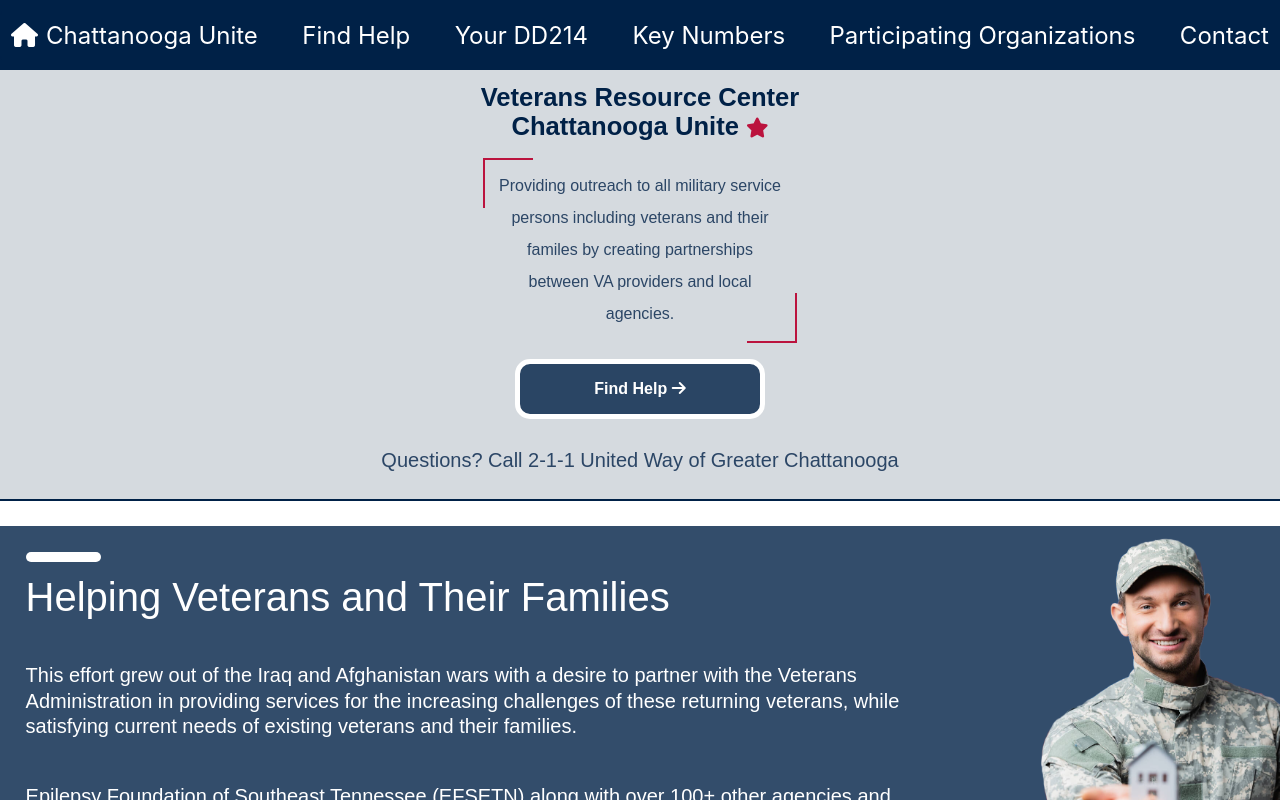
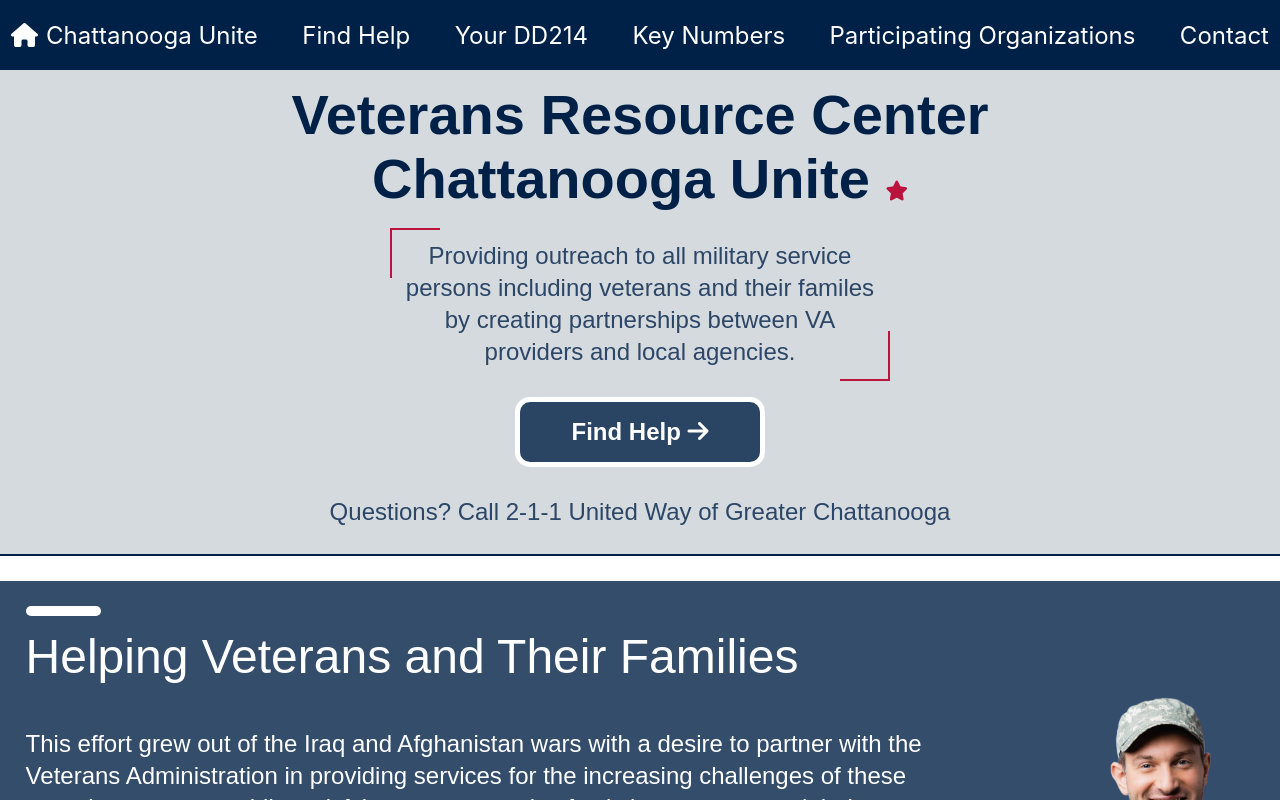
Before and after one commit to prestoncraw/Chattanooga-Unite, a Next.js app: page / in a window 1280 px wide. Shown: the top 800 px of the page. Built offline with nearby package versions, Linux system fonts and the light colour scheme.

Commit message:
fix font-size scaling, red corners, and info page images

```diff
--- a/pages/contact.js
+++ b/pages/contact.js
@@ -17,7 +17,7 @@
                 <div className="grayBackgroundHead centered">
                 <h1 className="title">Contact Us <span className="red"></span><br></br></h1>
                 <div className="imageContainerHead">
-                <Image src="/images/unitedwayblack.png" alt="United Way Left Image" className="rightImageHead" width={100} height={200} />
+                <Image src="/images/unitedwayblack.png" alt="United Way Left Image" className="rightImageHead" width={150} height={300} />
                 <p className="cornersPages description_dark">Get in touch with us for any questions or support related to our services for veterans. We're here to help and appreciate your service.</p>
                 <Image src="/images/chattanoogaway.png" alt="Chattanooga Unite Veteran's Resource Center Right Image" className="leftImageHead" width={150} height={300} />                </div>
                 </div>
--- a/pages/key-numbers.js
+++ b/pages/key-numbers.js
@@ -18,7 +18,7 @@
                 <div className="grayBackgroundHead centered">
                     <h1 className="title">Key Number For Veterans <span className="red"></span><br></br></h1>
                     <div className="imageContainerHead">
-                    <Image src="/images/unitedwayblack.png" alt="United Way Left Image" className="rightImageHead" width={100} height={200} />
+                    <Image src="/images/unitedwayblack.png" alt="United Way Left Image" className="rightImageHead" width={150} height={300} />
                         <p className="cornersPages description_dark">Providing veterans with vital information that helps point them in the right direction to start receiving help they deserve.</p>
                         <Image src="/images/chattanoogaway.png" alt="Chattanooga Unite Veteran's Resource Center Right Image" className="leftImageHead" width={150} height={300} />
                     </div>
--- a/pages/participating-organizations.js
+++ b/pages/participating-organizations.js
@@ -32,7 +32,7 @@
         <div className="grayBackgroundHead centered">
         <h1 className="title">Participating Organizations <span className="red"></span><br></br></h1>
         <div className="imageContainerHead">
-        <Image src="/images/unitedwayblack.png" alt="United Way Left Image" className="rightImageHead" width={150} height={200} />
+        <Image src="/images/unitedwayblack.png" alt="United Way Left Image" className="rightImageHead" width={150} height={300} />
         <p className="cornersPages description_dark">Partnering with top organizations to provide extensive resources.</p>
         <Image src="/images/chattanoogaway.png" alt="Chattanooga Unite Veteran's Resource Center Right Image" className="leftImageHead" width={150} height={300} />
         </div>
--- a/pages/your-dd214.js
+++ b/pages/your-dd214.js
@@ -18,7 +18,7 @@
             <h1 className="title">Your DD214</h1>
             <br />
             <div className="imageContainerHead">
-              <Image src="/images/unitedwayblack.png" alt="United Way Left Image" className="rightImageHead" width={100} height={200} />
+              <Image src="/images/unitedwayblack.png" alt="United Way Left Image" className="rightImageHead" width={150} height={300} />
               <p className="cornersPages description_dark centered">Providing veterans information about your dd214.</p>
               <Image src="/images/chattanoogaway.png" alt="Chattanooga Unite Veteran's Resource Center Right Image" className="leftImageHead" width={150} height={300} />
             </div>
--- a/styles/Footer.module.css
+++ b/styles/Footer.module.css
@@ -103,9 +103,14 @@
     text-align: left;
     padding-bottom: 10px;
   }
+  .footer_container {
+    margin: auto;
+    width: 100%;
+  }
   .container {
     align-items: left;
     justify-content: left;
+    width: 100%;
   }
 
   .army{
--- a/styles/NavBar.module.css
+++ b/styles/NavBar.module.css
@@ -22,14 +22,6 @@
     padding: 10px;
     border: 1px #002147 solid;
     border-radius: 5px;
-}
-
-.mobile_container div:hover {
-    /* color:rgb(199, 199, 199); */
-    /* border: 1px #002147 solid;
-    background-color: #334D6C;
-    transition: 200ms; */
-
 }
 
 .mobile_menu {
--- a/styles/globals.css
+++ b/styles/globals.css
@@ -11,7 +11,8 @@
 .title {
   margin: 0 0 1rem;
   line-height: 1.15;
-  font-size: min(max(2vw, 25px), 50px);
+  font-size: 3.5rem;
+  /* font-size: min(max(2vw, 25px), 50px); */
   color: #002147;
   text-align: center;
   font-family: Arial, sans-serif;
@@ -70,7 +71,8 @@
 }
 
 .title_light, .title_dark {
-  font-size: min(max(4vw, 25px), 40px);
+  font-size: 3rem;
+  /* font-size: min(max(4vw, 25px), 40px); */
   margin: 1vw;
   font-weight: lighter;
 }
@@ -83,9 +85,15 @@
   color: white;
 }
 
+p {
+  font-size: 1.5rem;
+}
+
 .description_dark, .description_light, .description_dark p, .description_light p {
-  font-size: min(max(3vw, 12px), 20px);
-  line-height: min(max(2vw, 20px), 40px);
+  /* font-size: min(max(3vw, 12px), 20px); */
+  font-size: 1.5rem;
+  /* line-height: min(max(2vw, 20px), 40px); */
+  line-height: 2rem;
   padding: 1vw;
   max-width: 75%;
   min-width: 300px;
@@ -104,10 +112,10 @@
   background-size: 50px 2px,2px 50px;
   background-color: transparent;
   background-repeat: no-repeat;
-  padding: 1vw;
-  width: 25%;
+  /* padding: 1vw; */
+  width: 500px;
   min-width: 300px;
-  font-size: 1rem;
+  font-size: 1.5rem;
   line-height: 2rem;
 }
 
@@ -116,14 +124,14 @@
   background-size: 50px 2px,2px 50px;
   background-color: transparent;
   background-repeat: no-repeat;
-  width: 25%;
+  width: 400px;
   min-width: 250px;
-  max-width: 4rem;
-  font-size: 1rem;
+  /* max-width: 4rem; */
+  font-size: 1.5rem;
   line-height: 2rem;
   display: flex;
   align-items: center;
-  margin-right: -3%;
+  /* margin-right: -3%; */
   text-align: center;
 }
 
@@ -134,19 +142,22 @@
 
 .sub_title_text_centered {
   color: white;
-  font-size: 1.75vw;
+  /* font-size: 1.75vw; */
+  font-size: 1.5rem;
   text-decoration: underline;
   text-align: center;
 }
 
 .text_centered {
   color: white;
-  font-size: 1.5vw;
+  /* font-size: 1.5vw; */
+  font-size: 1.5rem;
   text-align: center;
 }
 
 .sub_text_centered {
-  font-size: 1.5vw;
+  /* font-size: 1.5vw; */
+  font-size: 1.5rem;
 }
 
 .col1 {
@@ -176,7 +187,7 @@
 
 .btn_outline_dark {
   border-radius: 15px;
-  font-size: 1rem;
+  font-size: 1.5rem;
   padding: 1rem 2rem;
   margin: 1rem;
   width: 250px;
@@ -211,27 +222,11 @@
 }
 
 .imageContainerHead {
+  min-width: 100%;
   display: flex;
   align-items: center;
-  justify-content: center;
-  position: relative;
-}
-
-.rightImageHead {
-  position: relative;
-  display: inline-block;
-  vertical-align: middle;
-  right: 20vw;
-  top: -1vw;
-}
-
-.leftImageHead {
-  max-width: 80%;
-  position: relative;
-  display: inline-block;
-  vertical-align: middle;
-  left: 20vw;
-  top: -0.6vw;
+  justify-content: space-evenly;
+  /* position: relative; */
 }
 
 .grayBackgroundHead {
@@ -278,7 +273,8 @@
 h1 {
   margin: 0 0 1rem;
   line-height: 1.15;
-  font-size: min(max(5vw, 35px), 50px);
+  /* font-size: min(max(5vw, 35px), 50px); */
+  font-size: 3.5rem;
   color: #002147;
   text-align: center;
   font-family: Arial, sans-serif;
@@ -328,3 +324,14 @@
     left: 5.4vw;
   }
 }
+
+@media only screen and (max-width: 600px) {
+  .rightImageHead {
+    display: none;
+  }
+
+  .leftImageHead {
+    display: none;
+  }
+
+}
```
